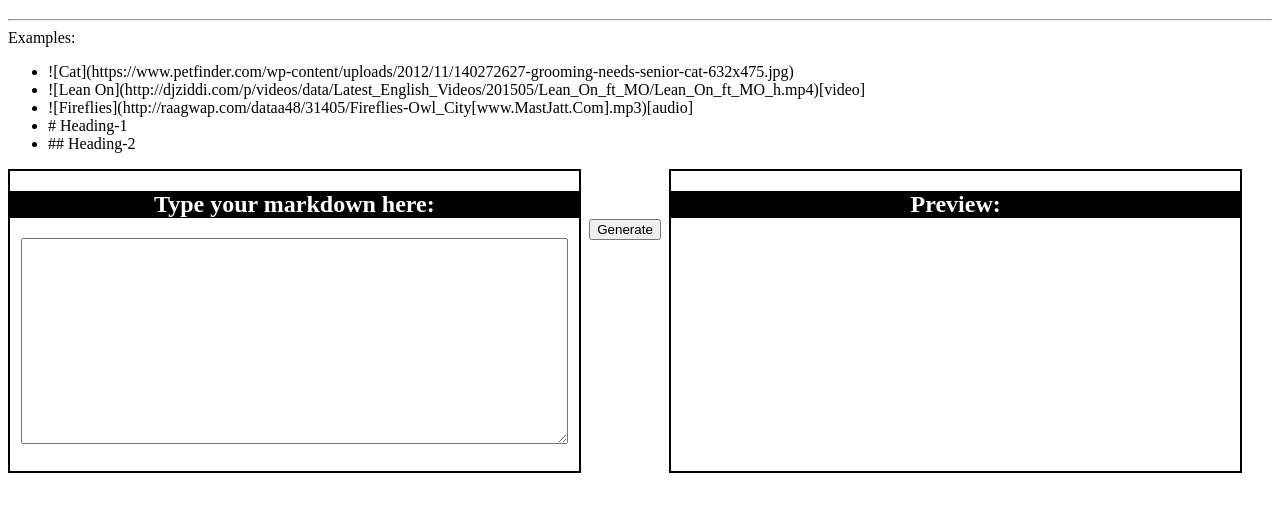
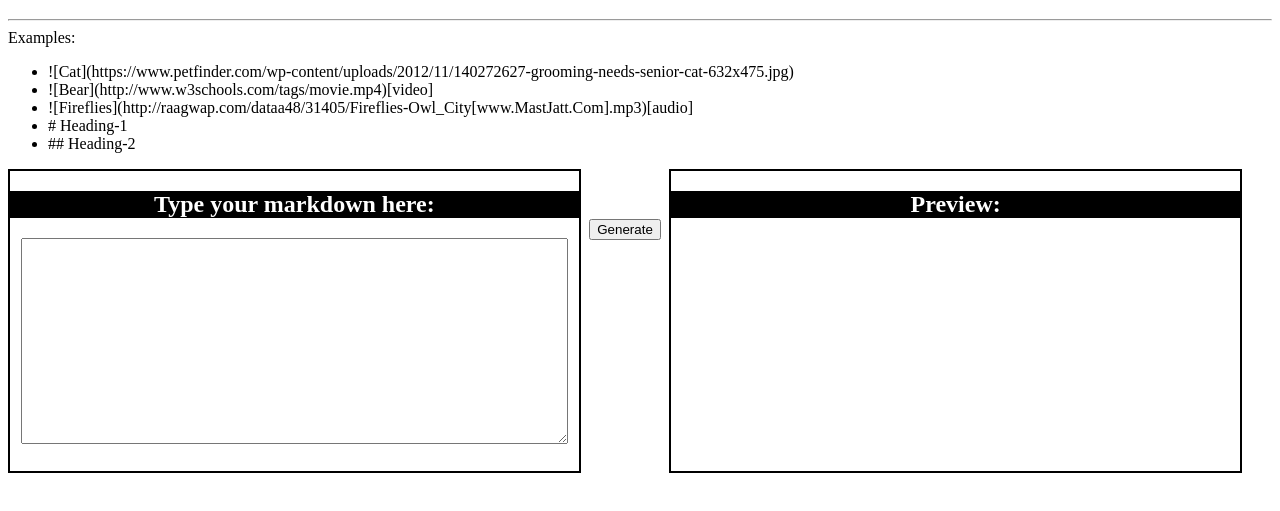
Before and after one commit to nalinchhibber/markdown-sample, a plain HTML site: page index.html in a window 1280 px wide. Shown: the part 61-572 px from the top of the page. Drawn offline with nearby package versions, Linux system fonts and the light colour scheme.

Commit message:
change video in gh-pages

```diff
--- a/index.html
+++ b/index.html
@@ -15,7 +15,7 @@
   Examples:
   <ul>
     <li>![Cat](https://www.petfinder.com/wp-content/uploads/2012/11/140272627-grooming-needs-senior-cat-632x475.jpg)</li>
-    <li>![Lean On](http://djziddi.com/p/videos/data/Latest_English_Videos/201505/Lean_On_ft_MO/Lean_On_ft_MO_h.mp4)[video]</li>
+    <li>![Bear](http://www.w3schools.com/tags/movie.mp4)[video]</li>
     <li>![Fireflies](http://raagwap.com/dataa48/31405/Fireflies-Owl_City[www.MastJatt.Com].mp3)[audio]</li>
     <li># Heading-1</li>
     <li>## Heading-2</li>
```
